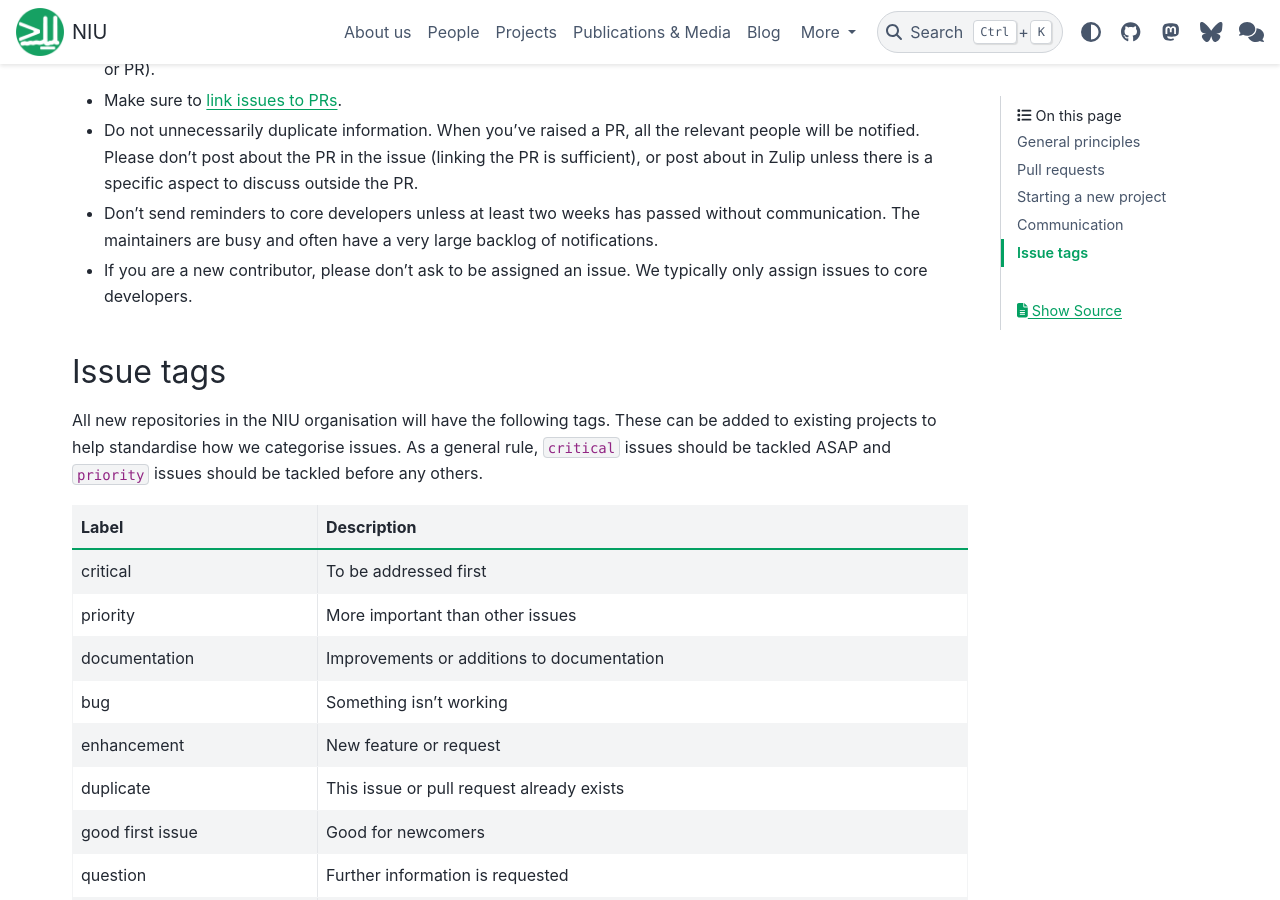
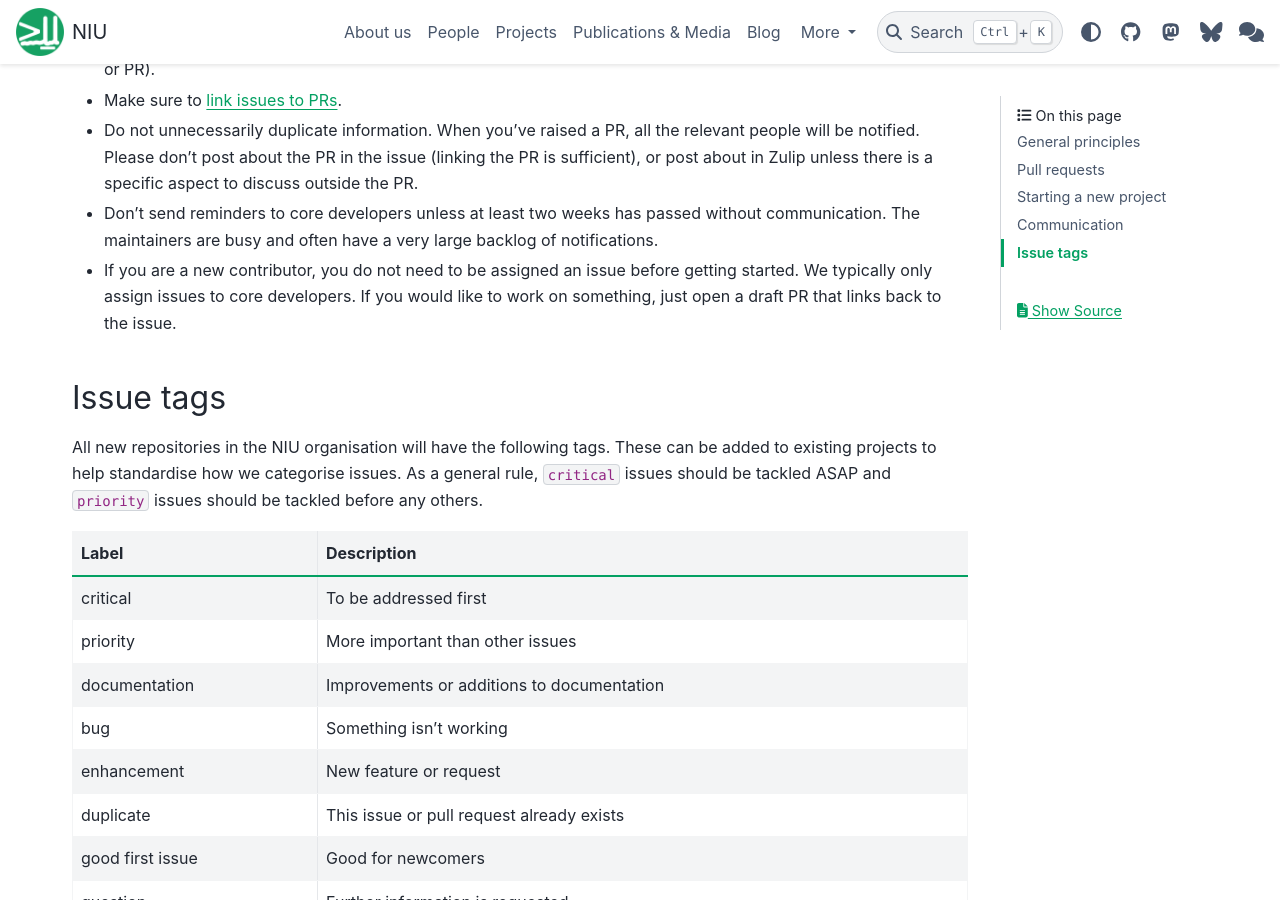
Before and after one commit to neuroinformatics-unit/neuroinformatics-unit.github.io, a Sphinx documentation site: the page built from docs/source/get-involved/development_guidelines.md, in a window 1280 px wide and 900 px high, scrolled down 2515 px. Built offline with Sphinx 7.4.7 and the PyData theme 0.15.4, drawn with Linux system fonts in a browser that asks for light colours; nearby versions of some CDN libraries.

Commit message:
Update docs/source/get-involved/development_guidelines.md
Co-authored-by: Chang Huan Lo <changhuan.lo@ucl.ac.uk>

```diff
--- a/docs/source/get-involved/development_guidelines.md
+++ b/docs/source/get-involved/development_guidelines.md
@@ -95,7 +95,7 @@ guidelines:
 * Do not unnecessarily duplicate information. When you've raised a PR, all the relevant people will be notified.
 Please don't post about the PR in the issue (linking the PR is sufficient), or post about in Zulip unless there is a specific aspect to discuss outside the PR.
 * Don't send reminders to core developers unless at least two weeks has passed without communication. The maintainers are busy and often have a very large backlog of notifications.
-* If you are a new contributor, please don't ask to be assigned an issue. We typically only assign issues to core developers.
+* If you are a new contributor, you do not need to be assigned an issue before getting started. We typically only assign issues to core developers. If you would like to work on something, just open a draft PR that links back to the issue.
 
 ## Issue tags
 
```
